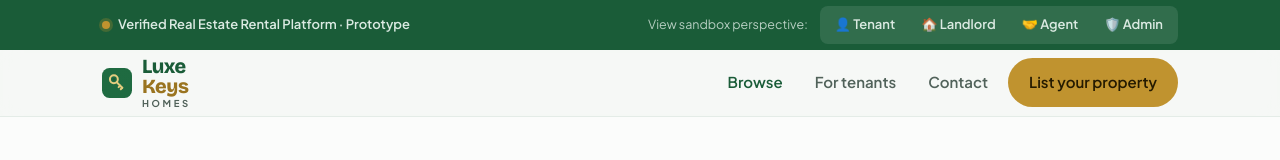
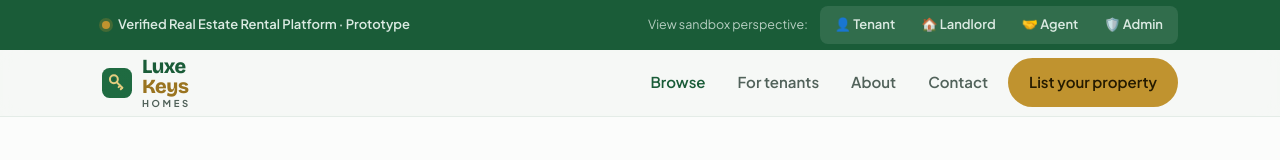
Before and after one commit to peter4you58-lab/luxekeyshomes, a React (Vite) app: page / in a window 1280 px wide. Shown: the top 160 px of the page. Built offline with nearby package versions, Linux system fonts and the light colour scheme.

Commit message:
Add 'About' link to Header component

```diff
--- a/src/components/Header.jsx
+++ b/src/components/Header.jsx
@@ -45,6 +45,9 @@ export default function Header() {
           <NavLink to="/register" className={({ isActive }) => 'navlink navlink--hide-sm' + (isActive ? ' navlink--active' : '')}>
             For tenants
           </NavLink>
+          <NavLink to="/about" className={({ isActive }) => 'navlink navlink--hide-sm' + (isActive ? ' navlink--active' : '')}>
+            About
+          </NavLink>
           <NavLink to="/contact" className={({ isActive }) => 'navlink navlink--hide-sm' + (isActive ? ' navlink--active' : '')}>
             Contact
           </NavLink>
```
